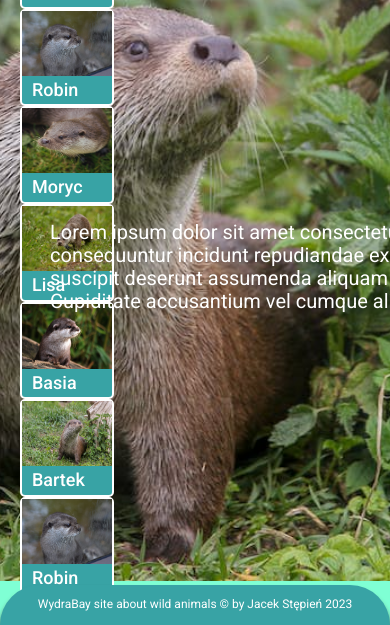
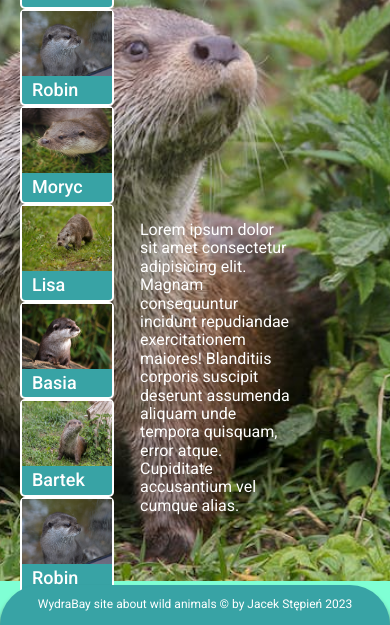
Before and after one commit to JackS86/WydraBay, a website: page index.html in a window 390 px wide. Shown: the part 219-844 px from the top of the page. Drawn offline with nearby package versions, Linux system fonts and the light colour scheme.

Commit message:
responsive step1 update

```diff
--- a/style2.css
+++ b/style2.css
@@ -209,4 +209,12 @@ footer p {
     width:75px;
     height: auto;
   }
+  .HolyGrail-ads{
+    position: absolute;
+    top:440px;
+    left:140px;
+    font-size: 16px;
+    width:150px;
+    color: white;
+  }
 }
```
